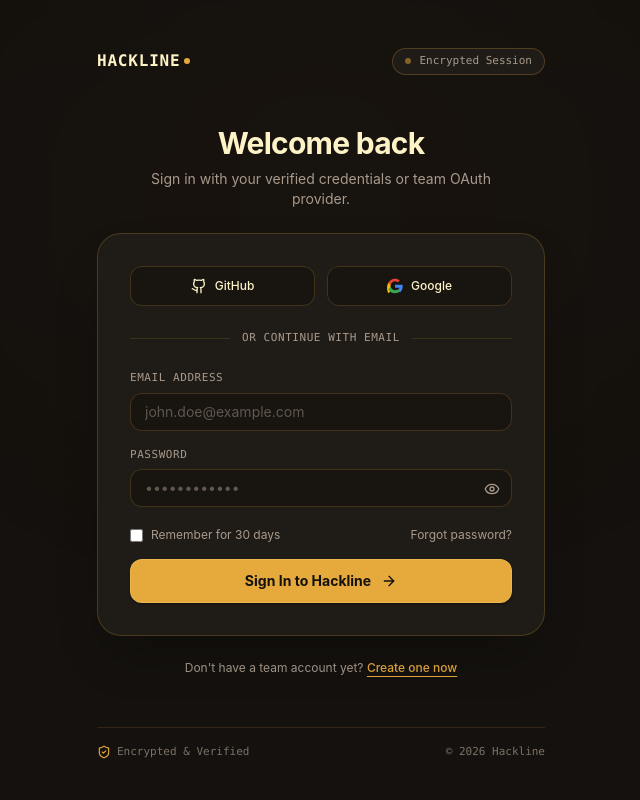
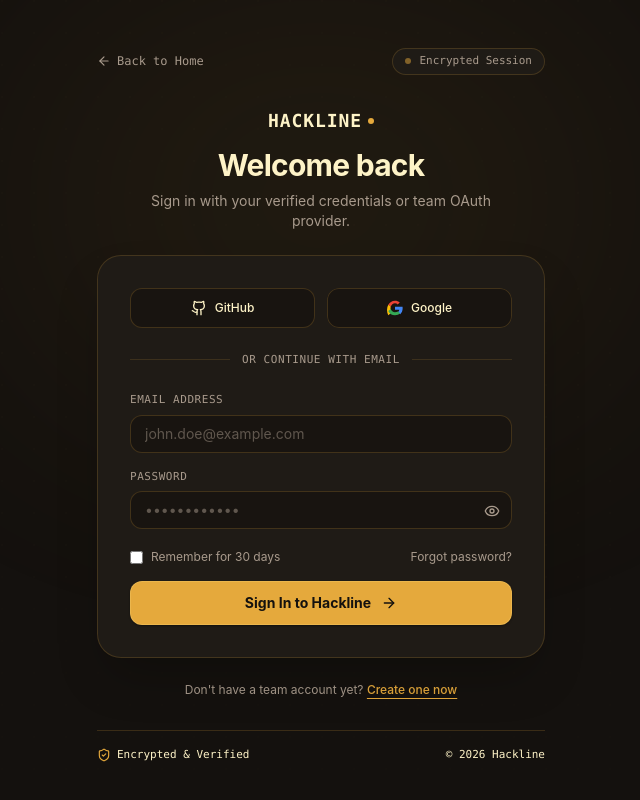
Before and after one commit to memingworld/Hackline, a Next.js app: page /login in a window 1280 px wide. Shown: the top 800 px of the page, without its empty margins (319-959 px from the left). Built offline with nearby package versions, Linux system fonts and the light colour scheme; no server answers.

Commit message:
fix(auth): redirect sign-out to landing page and add home navigation to auth screens

```diff
--- a/components/auth/AuthLayout.tsx
+++ b/components/auth/AuthLayout.tsx
@@ -1,6 +1,6 @@
 import React from "react";
 import Link from "next/link";
-import { ShieldCheck } from "lucide-react";
+import { ShieldCheck, ArrowLeft } from "lucide-react";
 
 interface AuthLayoutProps {
   children: React.ReactNode;
@@ -20,35 +20,34 @@
   alternateLink,
 }: AuthLayoutProps) {
   return (
-    <div className="relative min-h-[100dvh] w-full bg-[#14110e] text-[#fef3c7] flex flex-col justify-between p-4 sm:p-6 md:p-8 overflow-x-hidden selection:bg-[#e5a93c]/20 selection:text-[#fef3c7]">
+    <div className="relative min-h-[100dvh] w-full bg-canvas text-parchment flex flex-col justify-between p-4 sm:p-6 md:p-8 overflow-x-hidden selection:bg-mustard/20 selection:text-parchment transition-colors duration-200">
       {/* Ambient background glow & subtle grid */}
       <div className="fixed inset-0 pointer-events-none z-0">
         <div
           className="absolute inset-0 opacity-[0.06]"
           style={{
-            backgroundImage: `radial-gradient(circle at 1px 1px, rgba(229,169,60,0.15) 1px, transparent 0)`,
+            backgroundImage: `radial-gradient(circle at 1px 1px, var(--border-primary, rgba(229,169,60,0.15)) 1px, transparent 0)`,
             backgroundSize: "32px 32px",
           }}
         />
-        <div className="absolute top-1/4 left-1/2 -translate-x-1/2 -translate-y-1/2 w-[600px] h-[300px] bg-[#e5a93c]/[0.03] blur-[140px] rounded-full" />
+        <div
+          className="absolute top-1/4 left-1/2 -translate-x-1/2 -translate-y-1/2 w-[600px] h-[300px] blur-[140px] rounded-full opacity-10 pointer-events-none"
+          style={{ backgroundColor: "var(--accent-mustard, #e5a93c)" }}
+        />
       </div>
 
       {/* Top Header */}
       <header className="relative z-10 w-full max-w-md mx-auto flex items-center justify-between pt-2 sm:pt-4">
         <Link
           href="/"
-          className="group flex items-center gap-2 transition-opacity hover:opacity-90"
+          className="inline-flex items-center gap-1.5 text-xs text-clay hover:text-parchment font-mono transition-colors"
         >
-          <div className="flex items-center gap-1">
-            <span className="font-bold tracking-wider text-base text-[#fef3c7] font-mono">
-              HACKLINE
-            </span>
-            <span className="inline-block w-1.5 h-1.5 rounded-full bg-[#e5a93c]" />
-          </div>
+          <ArrowLeft className="h-3.5 w-3.5" />
+          <span>Back to Home</span>
         </Link>
 
-        <div className="flex items-center gap-2 rounded-full border border-[rgba(229,169,60,0.25)] bg-[#1f1b16] px-3 py-1 text-[11px] text-[#a89a8c] font-mono backdrop-blur-md">
-          <span className="h-1.5 w-1.5 rounded-full bg-[#e5a93c] animate-pulse" />
+        <div className="flex items-center gap-2 rounded-full border border-surface-border bg-surface px-3 py-1 text-[11px] text-clay font-mono backdrop-blur-md">
+          <span className="h-1.5 w-1.5 rounded-full bg-mustard animate-pulse" />
           <span>Encrypted Session</span>
         </div>
       </header>
@@ -56,25 +55,34 @@
       {/* Center Card */}
       <main className="relative z-10 w-full max-w-md mx-auto my-auto py-8">
         <div className="mb-6 text-center">
-          <h1 className="text-2xl sm:text-3xl font-bold tracking-tight text-[#fef3c7]">
+          <Link
+            href="/"
+            className="inline-flex items-center gap-1.5 mb-3 group transition-opacity hover:opacity-90"
+          >
+            <span className="font-bold tracking-wider text-lg text-parchment font-mono">
+              HACKLINE
+            </span>
+            <span className="inline-block w-1.5 h-1.5 rounded-full bg-mustard" />
+          </Link>
+          <h1 className="text-2xl sm:text-3xl font-bold tracking-tight text-parchment">
             {heading}
           </h1>
-          <p className="mt-2 text-xs sm:text-sm text-[#a89a8c] leading-relaxed max-w-sm mx-auto">
+          <p className="mt-2 text-xs sm:text-sm text-clay leading-relaxed max-w-sm mx-auto">
             {subheading}
           </p>
         </div>
 
         {/* Card Container */}
-        <div className="rounded-3xl bg-[#1f1b16] border border-[rgba(229,169,60,0.22)] p-6 sm:p-8 shadow-2xl relative overflow-hidden backdrop-blur-xl">
+        <div className="rounded-3xl bg-surface border border-surface-border p-6 sm:p-8 shadow-2xl relative overflow-hidden backdrop-blur-xl">
           {children}
         </div>
 
         {/* Alternate Link Footer */}
-        <div className="mt-6 text-center text-xs text-[#a89a8c]">
+        <div className="mt-6 text-center text-xs text-clay">
           {alternateLink.prompt}{" "}
           <Link
             href={alternateLink.href}
-            className="font-medium text-[#e5a93c] hover:text-[#d99b2e] underline underline-offset-4 transition-colors"
+            className="font-medium text-mustard hover:text-mustard-hover underline underline-offset-4 transition-colors"
           >
             {alternateLink.label}
           </Link>
@@ -82,9 +90,9 @@
       </main>
 
       {/* Bottom Trust Meta */}
-      <footer className="relative z-10 w-full max-w-md mx-auto flex items-center justify-between border-t border-[rgba(229,169,60,0.15)] pt-4 pb-2 text-[11px] text-[#a89a8c]/70 font-mono">
+      <footer className="relative z-10 w-full max-w-md mx-auto flex items-center justify-between border-t border-surface-border pt-4 pb-2 text-[11px] text-clay/70 font-mono">
         <div className="flex items-center gap-1.5">
-          <ShieldCheck className="h-3.5 w-3.5 text-[#e5a93c]" />
+          <ShieldCheck className="h-3.5 w-3.5 text-mustard" />
           <span>Encrypted & Verified</span>
         </div>
         <span>&copy; {new Date().getFullYear()} Hackline</span>
--- a/components/dashboard/DashboardHeader.tsx
+++ b/components/dashboard/DashboardHeader.tsx
@@ -112,7 +112,7 @@
     try {
       await supabase.auth.signOut({ scope: "local" });
       toast.success("Signed out successfully");
-      router.push("/login");
+      router.push("/");
       router.refresh();
     } catch {
       toast.error("Error signing out");
--- a/components/dashboard/DashboardSidebar.tsx
+++ b/components/dashboard/DashboardSidebar.tsx
@@ -161,7 +161,7 @@
     try {
       await supabase.auth.signOut({ scope: "local" });
       toast.success("Signed out successfully");
-      router.push("/login");
+      router.push("/");
       router.refresh();
     } catch {
       toast.error("Error signing out");
```
